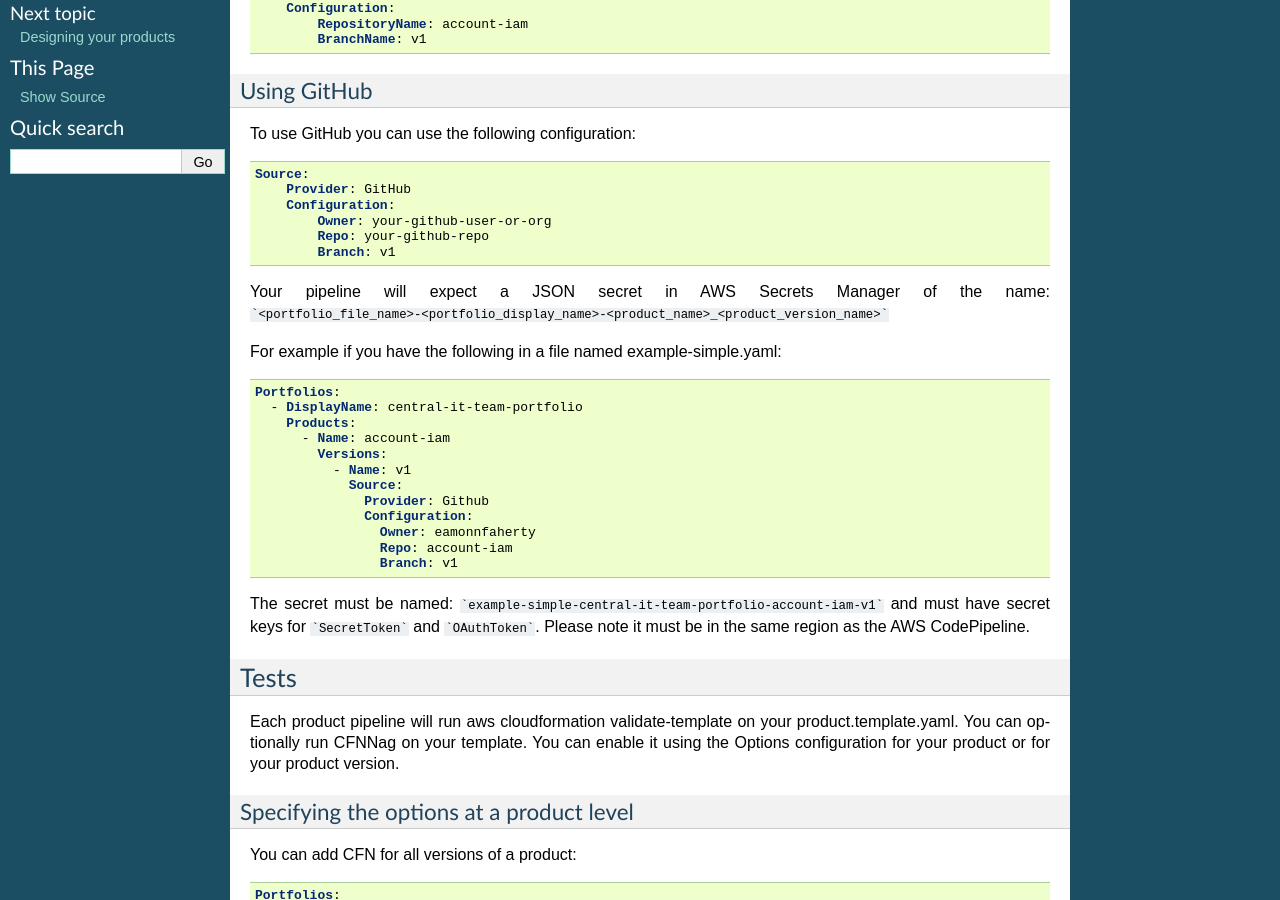
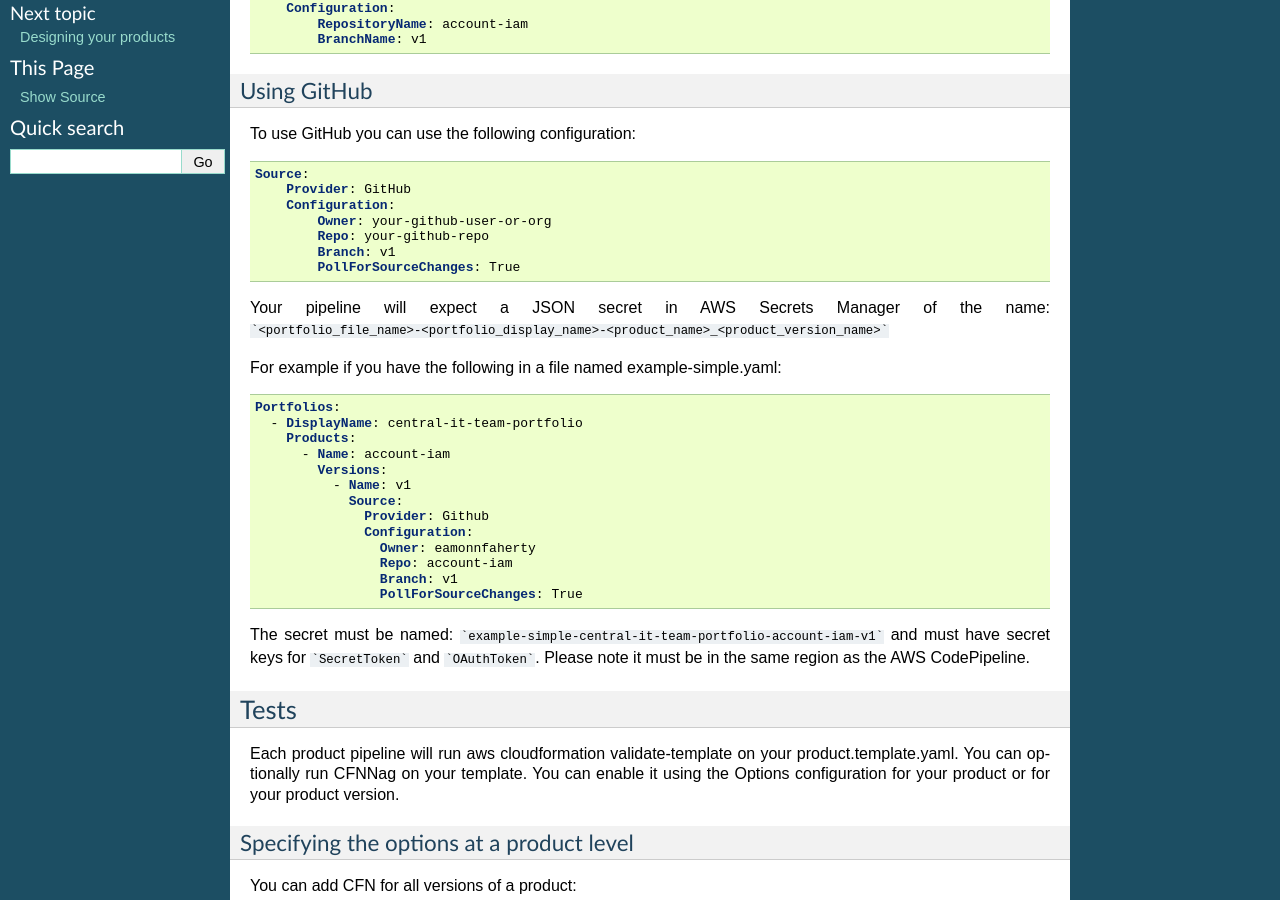
Before and after one commit to awslabs/aws-service-catalog-factory, a Sphinx documentation site: the page built from docs/source/factory/building_your_pipelines.rst, in a window 1280 px wide and 900 px high, scrolled down 423 px. Built offline with Sphinx 7.4.7, drawn with Linux system fonts in a browser that asks for light colours.

Commit message:
fixing docs

````diff
--- a/docs/source/factory/building_your_pipelines.rst
+++ b/docs/source/factory/building_your_pipelines.rst
@@ -40,6 +40,7 @@
             Owner: your-github-user-or-org
             Repo: your-github-repo
             Branch: v1
+            PollForSourceChanges: True
 
 
 Your pipeline will expect a JSON secret in AWS Secrets Manager of the name:
@@ -61,6 +62,7 @@
                     Owner: eamonnfaherty
                     Repo: account-iam
                     Branch: v1
+                    PollForSourceChanges: True
 
 The secret must be named: ```example-simple-central-it-team-portfolio-account-iam-v1``` and must have secret keys
 for ```SecretToken``` and ```OAuthToken```.  Please note it must be in the same region as the AWS CodePipeline.
````
